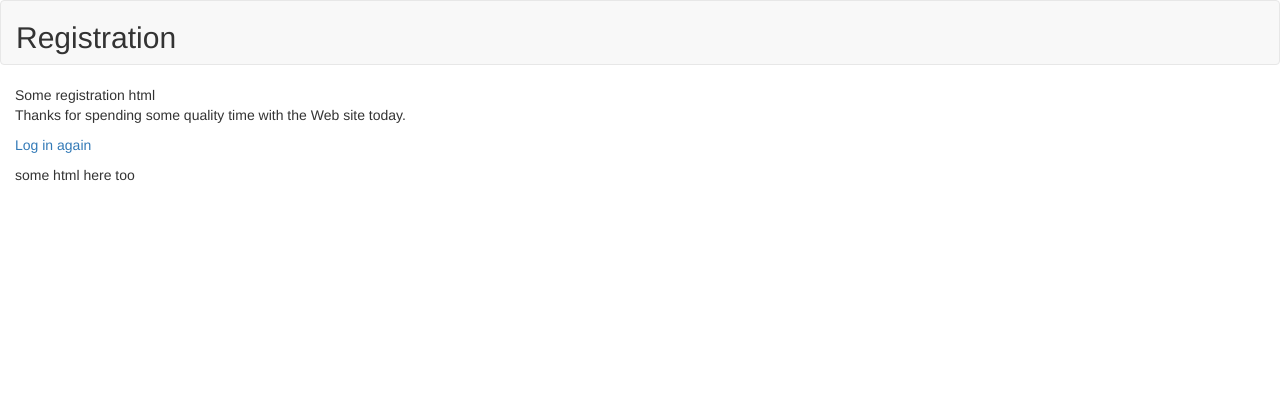
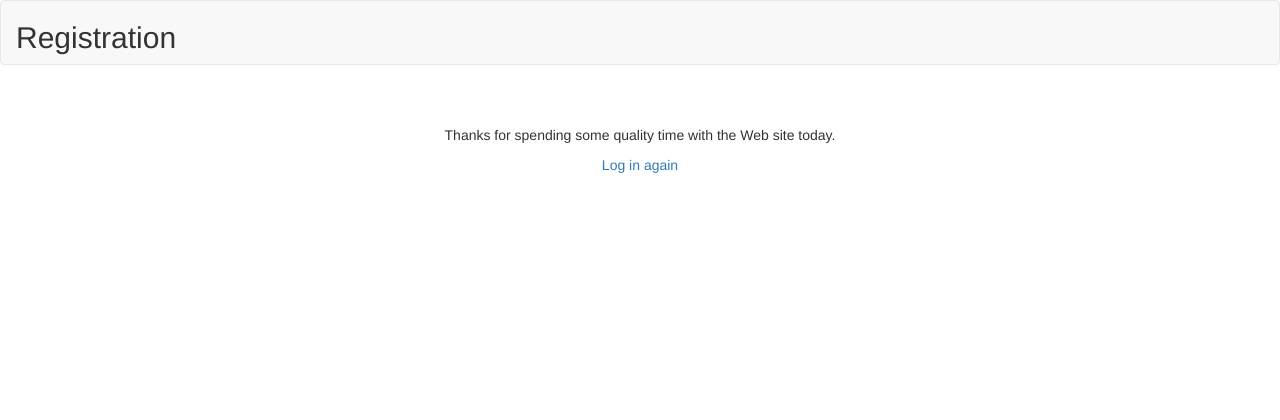
Before and after one commit to catalpainternational/DjangoTemplate, a Django app: template project_name/templates/registration/logged_out.html in a window 1280 px wide. Shown: the top 420 px of the page. Run offline with Django 3.2, Linux system fonts and the light colour scheme; the template is opened without the code that fills it, so the values that code supplies are empty; some libraries are stand-ins or nearby versions.

Commit message:
adding css for registration template

```diff
--- a/project_name/static/css/site.css
+++ b/project_name/static/css/site.css
@@ -5,3 +5,8 @@
 .navbar-fixed-bottom {
     font-size: smaller;
 }
+
+.registration_content {
+    padding: 40px;
+    text-align:center;
+}
--- a/project_name/templates/registration/base.html
+++ b/project_name/templates/registration/base.html
@@ -11,9 +11,8 @@
 
 {% block content %}
 
-    Some registration html
+<div class="registration_content">
     {% block registration_content %}
     {% endblock %}
-    some html here too
-
+</div>
 {% endblock %}
```
